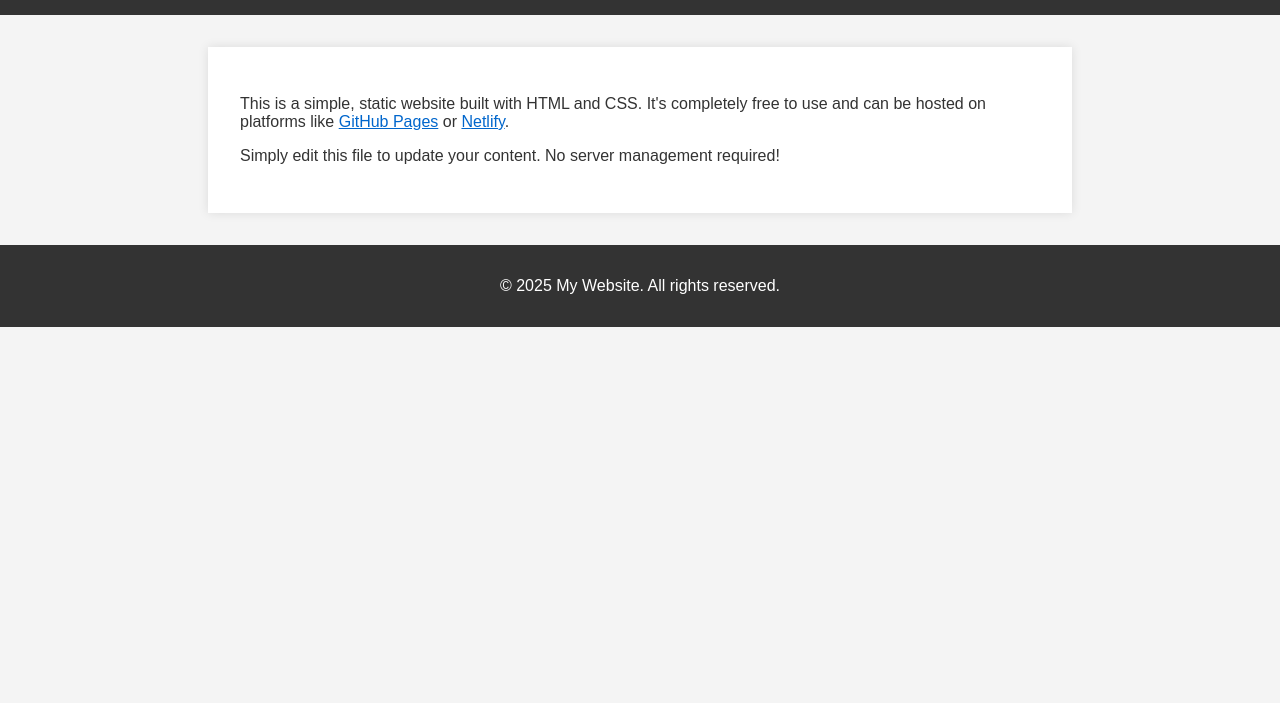
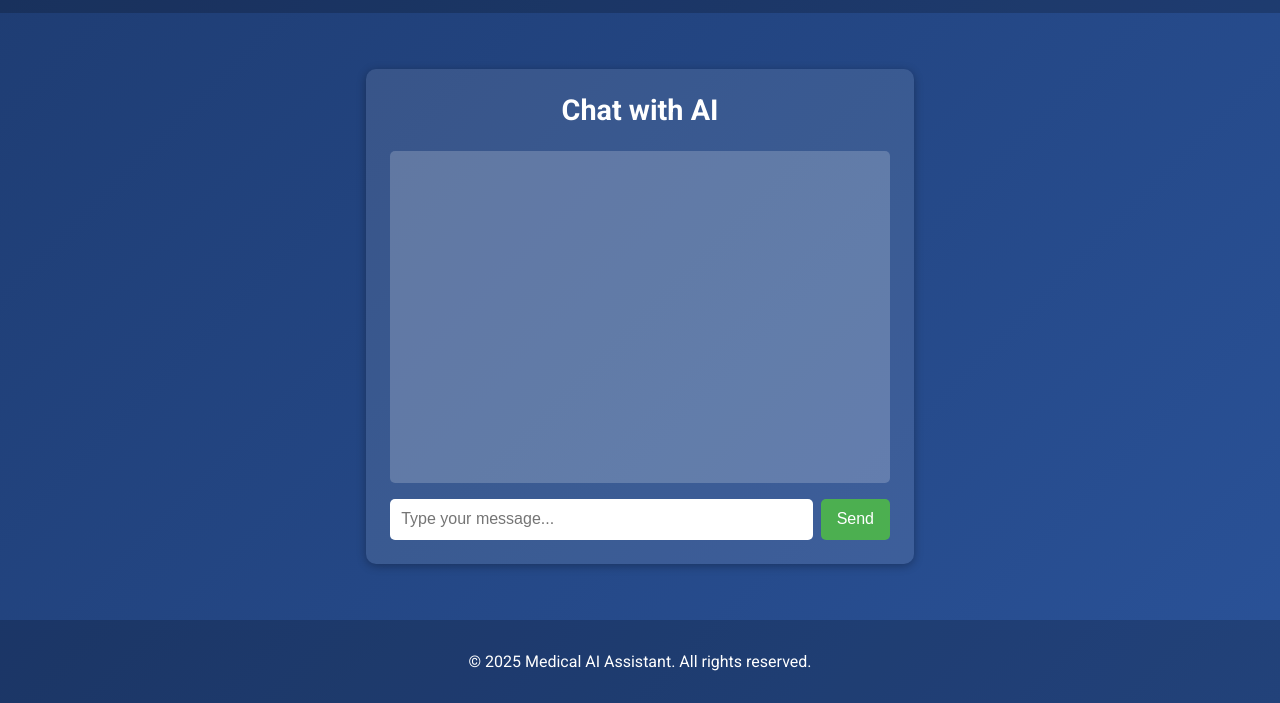
Before and after one commit to bilzinet/MedAI, a plain HTML site: page netlify/index.html in a window 1280 px wide. Shown: the part 97-800 px from the top of the page. Drawn offline with Linux system fonts and the light colour scheme.

Commit message:
Update website to chatbot theme

```diff
--- a/netlify/index.html
+++ b/netlify/index.html
@@ -3,50 +3,144 @@
 <head>
   <meta charset="UTF-8" />
   <meta name="viewport" content="width=device-width, initial-scale=1" />
-  <title>My Free Serverless Website</title>
+  <title>Medical AI Assistant</title>
+  <!-- Google Fonts for a modern look -->
+  <link href="https://fonts.googleapis.com/css2?family=Roboto:wght@400;700&display=swap" rel="stylesheet">
   <style>
+    /* General Styles */
     body {
-      font-family: Arial, sans-serif;
       margin: 0;
       padding: 0;
-      background: #f4f4f4;
-      color: #333;
+      font-family: 'Roboto', sans-serif;
+      background: linear-gradient(135deg, #1e3c72, #2a5298);
+      color: #fff;
+      display: flex;
+      flex-direction: column;
+      min-height: 100vh;
     }
     header, footer {
-      background: #333;
-      color: #fff;
+      background: rgba(0, 0, 0, 0.2);
       text-align: center;
-      padding: 1rem 0;
+      padding: 1rem;
+    }
+    header h1 {
+      margin: 0;
+      font-size: 2.5rem;
+    }
+    header p {
+      margin: 0.5rem 0 0;
+      font-size: 1.2rem;
     }
     main {
-      max-width: 800px;
-      margin: 2rem auto;
-      background: #fff;
+      flex: 1;
+      display: flex;
+      align-items: center;
+      justify-content: center;
       padding: 2rem;
-      box-shadow: 0 0 10px rgba(0,0,0,0.1);
     }
-    a {
-      color: #0066cc;
+    /* Chatbot Box Styles */
+    .chatbot {
+      width: 90%;
+      max-width: 500px;
+      background: rgba(255, 255, 255, 0.1);
+      border-radius: 10px;
+      box-shadow: 0 2px 10px rgba(0, 0, 0, 0.3);
+      padding: 1.5rem;
+    }
+    .chatbot h2 {
+      text-align: center;
+      margin-top: 0;
+      font-size: 1.8rem;
+    }
+    .chat-area {
+      background: rgba(255, 255, 255, 0.2);
+      border-radius: 5px;
+      padding: 1rem;
+      height: 300px;
+      overflow-y: auto;
+      margin-bottom: 1rem;
+    }
+    .chat-area p {
+      margin: 0.5rem 0;
+      padding: 0.5rem;
+      border-radius: 5px;
+    }
+    .chat-area p.user {
+      background: rgba(76, 175, 80, 0.7);
+      text-align: right;
+    }
+    .chat-area p.ai {
+      background: rgba(33, 150, 243, 0.7);
+      text-align: left;
+    }
+    .input-area {
+      display: flex;
+    }
+    .input-area input {
+      flex: 1;
+      padding: 0.7rem;
+      border: none;
+      border-radius: 5px;
+      font-size: 1rem;
+    }
+    .input-area button {
+      padding: 0.7rem 1rem;
+      margin-left: 0.5rem;
+      border: none;
+      background: #4CAF50;
+      color: #fff;
+      font-size: 1rem;
+      border-radius: 5px;
+      cursor: pointer;
     }
   </style>
 </head>
 <body>
   <header>
-    <h1>Welcome to My Serverless Website</h1>
+    <h1>Medical AI Assistant</h1>
+    <p>Your Virtual Health Companion</p>
   </header>
   <main>
-    <p>
-      This is a simple, static website built with HTML and CSS.
-      It's completely free to use and can be hosted on platforms like
-      <a href="https://pages.github.com" target="_blank">GitHub Pages</a> or
-      <a href="https://www.netlify.com" target="_blank">Netlify</a>.
-    </p>
-    <p>
-      Simply edit this file to update your content. No server management required!
-    </p>
+    <div class="chatbot">
+      <h2>Chat with AI</h2>
+      <div class="chat-area" id="chat-area">
+        <!-- Chat messages will be appended here -->
+      </div>
+      <div class="input-area">
+        <input type="text" id="user-input" placeholder="Type your message..." />
+        <button onclick="sendMessage()">Send</button>
+      </div>
+    </div>
   </main>
   <footer>
-    <p>&copy; 2025 My Website. All rights reserved.</p>
+    <p>&copy; 2025 Medical AI Assistant. All rights reserved.</p>
   </footer>
+  <script>
+    function sendMessage() {
+      const input = document.getElementById('user-input');
+      const message = input.value.trim();
+      if (message === "") return;
+
+      const chatArea = document.getElementById('chat-area');
+
+      // Display the user's message
+      const userMessage = document.createElement('p');
+      userMessage.classList.add('user');
+      userMessage.textContent = "You: " + message;
+      chatArea.appendChild(userMessage);
+
+      // Clear the input field
+      input.value = "";
+
+      // Simulate a delay and then add the AI's response
+      setTimeout(() => {
+        const aiMessage = document.createElement('p');
+        aiMessage.classList.add('ai');
+        aiMessage.textContent = "AI: This is a simulated response to your query about \"" + message + "\".";
+        chatArea.appendChild(aiMessage);
+        chatArea.scrollTop = chatArea.scrollHeight;
+      }, 1000);
+    }
+  </script>
 </body>
 </html>
```
